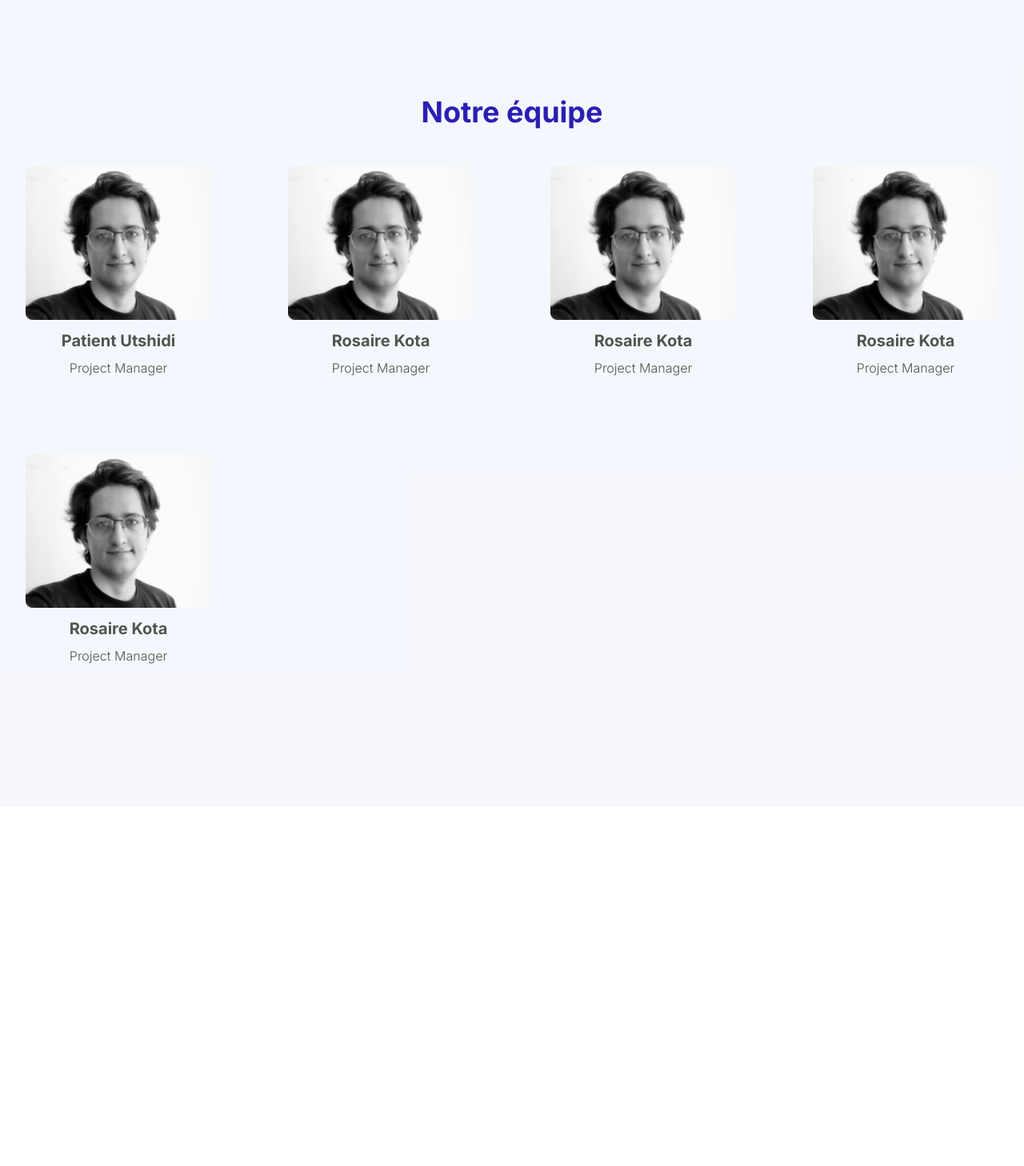
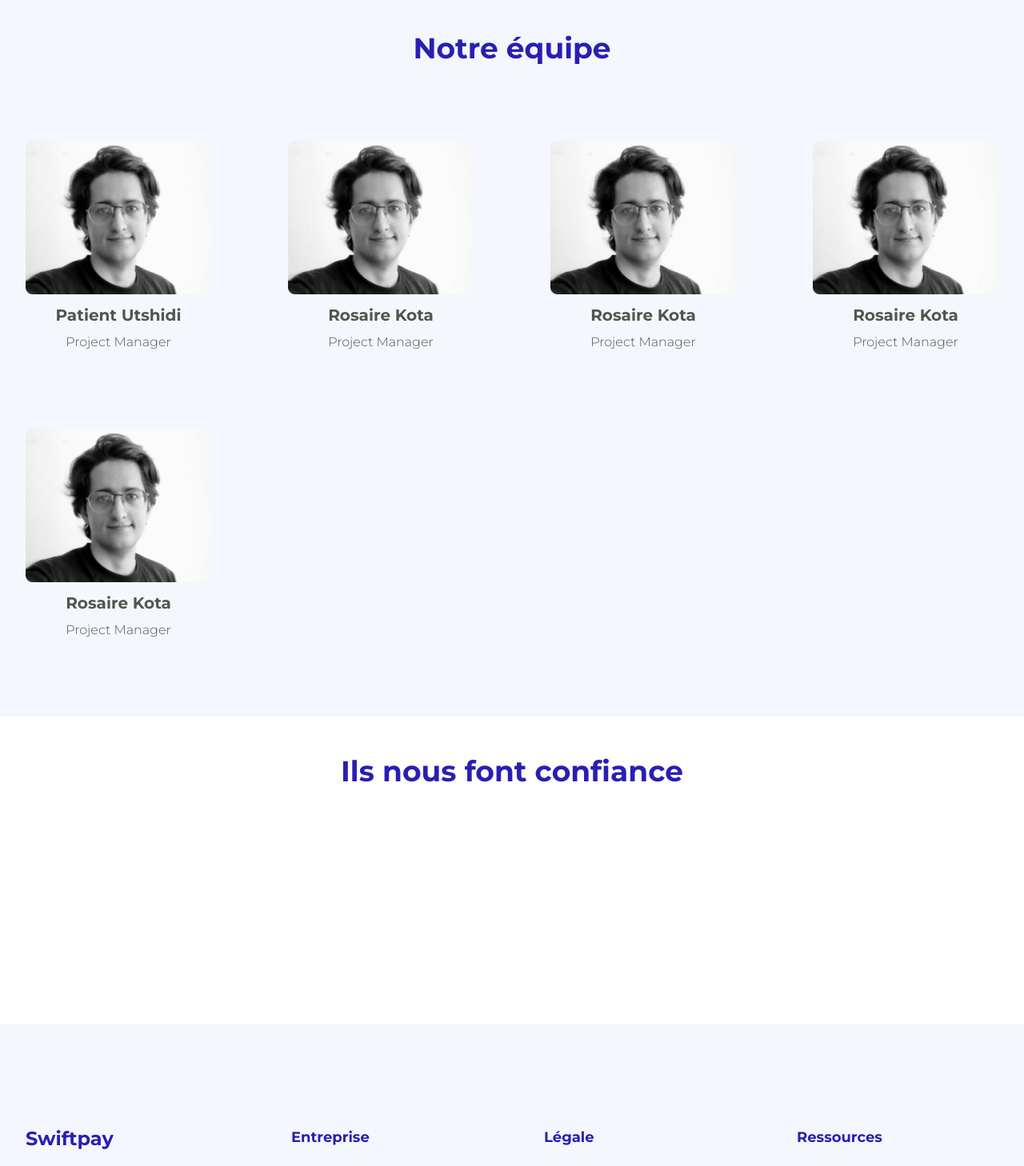
Before and after one commit to swyftpay-drc/frontend, a Next.js app: page /about in a window 1280 px wide. Shown: the part 940-2398 px from the top of the page at 80% size. Before the commit the page ends 1948 px from the top, so only its background shows below. Built offline with nearby package versions, Linux system fonts and the light colour scheme.

Commit message:
refactor: add Montserrat font

```diff
--- a/src/app/layout.tsx
+++ b/src/app/layout.tsx
@@ -1,9 +1,9 @@
 import './globals.css'
 import type { Metadata } from 'next'
-import { Inter } from 'next/font/google'
+import { Montserrat } from 'next/font/google'
 import Provider from './provider/Provider'
 
-const inter = Inter({ subsets: ['latin'] })
+const inter = Montserrat({ subsets: ['latin'] })
 
 export const metadata: Metadata = {
   title: 'Create Next App',
--- a/src/components/client/about/index.tsx
+++ b/src/components/client/about/index.tsx
@@ -7,6 +7,8 @@ import { MissionVisionSection } from './missio-vision-section'
 import { BaseContainer } from '@/components/ui/container/BaseContainer'
 import { OurResults } from './our-results'
 import OurTeam from './our-team'
+import Footer from '@/components/client/layouts/footer'
+import PartnersSection from '../partners-section'
 export type Props ={
     chidren?: children
 }
@@ -24,7 +26,8 @@ const About:React.FC<Props> = () => {
       <OurTeam/>
       </BaseContainer>
       </div>
-
+      <PartnersSection/>
+      <Footer/>
     </>
   )
 }
--- a/src/components/client/about/our-team/index.tsx
+++ b/src/components/client/about/our-team/index.tsx
@@ -33,8 +33,8 @@ const Ourteams = [
   ];
 const OurTeam = () => {
   return (
-    <div className='py-32 '>
-     <SectionTitle title='Notre équipe' className='text-center'/>
+    <div className='py-12'>
+     <SectionTitle title='Notre équipe' className='text-center pb-12'/>
         <div className="grid grid-cols-1 gap-6 md:grid-cols-4 md:gap-6 lg:gap-24 py-12">
       {Ourteams.map((item, index) => (
         <CardTeam name={item.name} key={index + "_id"} role={item.role}>
--- a/src/components/client/partners-section/index.tsx
+++ b/src/components/client/partners-section/index.tsx
@@ -3,7 +3,7 @@ import SectionTitle from '../layouts/section-title'
 
 const PartnersSection = () => {
   return (
-    <div>
+    <div className='bg-white h-96 py-12'>
            <SectionTitle title='Ils nous font confiance' className='text-center'/>
     </div>
   )
```
